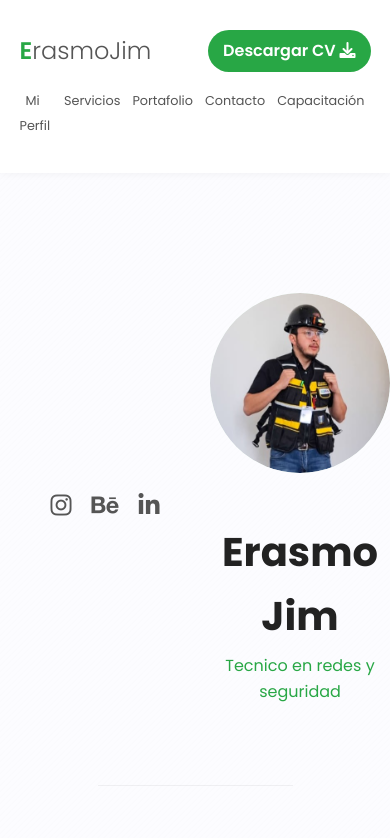
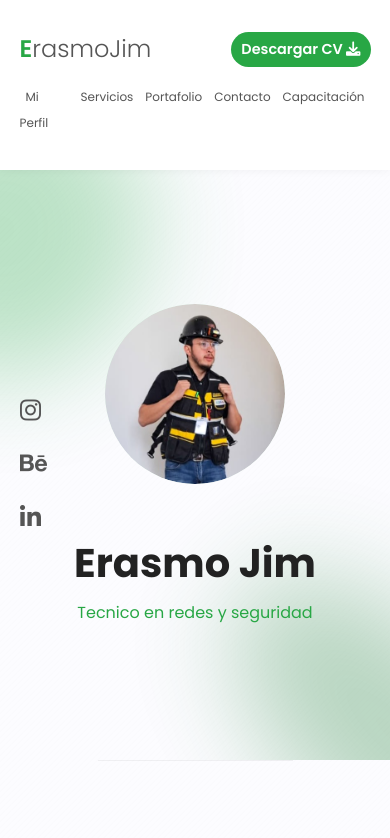
Before and after one commit to Mega1saturno/portafolioEJ, a plain HTML site: page index.html in a window 390 px wide. Shown: the top 838 px of the page. Drawn offline with Linux system fonts and the light colour scheme.

Commit message:
Add files via upload

```diff
--- a/style.css
+++ b/style.css
@@ -121,6 +121,7 @@ header nav ul li a:hover {
     padding-top: 50px; /* Espacio para que no toque la barra de navegación */
 }
 
+/* Contenedor principal del Hero que garantiza el centrado */
 .portrait-container {
     text-align: center; /* CLAVE: Centrar el contenido de la foto y texto */
     position: relative;
@@ -150,7 +151,7 @@ header nav ul li a:hover {
 
 .hero-text {
     margin-top: 20px;
-    text-align: center; /* CLAVE: Asegurar centrado del texto Erasmo Jim y subtítulo */
+    text-align: center; /* Asegura centrado del texto Erasmo Jim y subtítulo */
 }
 
 .hero-text h1 {
@@ -163,14 +164,14 @@ header nav ul li a:hover {
     color: var(--color-primario);
 }
 
-/* Barra de Redes Sociales */
+/* Barra de Redes Sociales (Por defecto, a la izquierda y vertical) */
 .social-bar {
     position: absolute;
     left: 50px;
     top: 50%;
     transform: translateY(-50%);
     display: flex;
-    flex-direction: column;
+    flex-direction: column; /* CLAVE: Íconos uno debajo del otro */
     gap: 20px;
     z-index: 50;
 }
@@ -515,15 +516,15 @@ footer {
         height: 280px;
     }
 
-    /* Barra Social: Mover al centro debajo del texto */
+    /* Barra Social: Restaurada la posición vertical lateral */
     .social-bar {
-        position: static;
-        flex-direction: row;
-        gap: 30px;
-        margin-top: 20px;
-        transform: none;
-        width: 100%;
-        justify-content: center;
+        position: absolute;
+        left: 30px; /* Acercar un poco más al borde en móvil */
+        top: 50%;
+        transform: translateY(-50%);
+        flex-direction: column; /* CLAVE: Vertical */
+        gap: 20px;
+        z-index: 50;
     }
 
     /* Credenciales: Apilar verticalmente */
@@ -560,21 +561,24 @@ footer {
 
     /* HEADER: Arreglo clave para el menú lineal */
     .header-container {
-        flex-direction: row; /* CLAVE: Forzar la dirección horizontal */
+        /* Usamos flex-wrap para que el menú pueda ir debajo, pero lo forzamos a ser lineal */
+        flex-direction: row;
         justify-content: space-between;
         align-items: center;
         padding: 10px 0;
-        flex-wrap: wrap; /* Permitir que el menú vaya debajo */
+        flex-wrap: wrap;
     }
 
     .logo {
-        order: 1; /* ErasmoJim a la izquierda */
+        order: 1;
         margin: 0;
     }
 
     .btn-cv {
-        order: 2; /* Botón CV a la derecha */
+        order: 2;
         margin: 0;
+        padding: 6px 10px; /* Reducir tamaño del botón CV */
+        font-size: 0.9em;
     }
 
     header nav {
@@ -584,50 +588,46 @@ footer {
     }
 
     header nav ul {
-        justify-content: space-around; /* Espaciar uniformemente los 5 links */
+        justify-content: space-between; /* Espaciar uniformemente los 5 links */
         flex-wrap: nowrap; /* CLAVE: Evitar que los enlaces se rompan en dos líneas */
-        padding: 5px 0; /* Un poco de padding vertical */
+        padding: 5px 0;
     }
 
     header nav ul li a {
         padding: 5px 6px;
-        font-size: 0.8em;
+        font-size: 0.75em; /* Reducir aún más el texto del menú */
     }
 
-    /* HERO: Centrado de Texto y Barra Social */
+    /* HERO: Centrado de Texto y Foto */
     .hero-portrait {
         min-height: 70vh;
-        padding-top: 120px; /* Asegura espacio bajo el nuevo menú */
+        padding-top: 80px;
     }
 
-    /* CLAVE para centrar: .portrait-container ya tiene text-align: center; */
+    /* Centrado de la foto y el texto (Ya está configurado en el bloque principal con text-align: center) */
     .portrait-photo-bg {
         width: 180px;
         height: 180px;
         margin-bottom: 20px;
     }
 
-    /* Ocultar las formas de fondo */
-    .hero-portrait::before,
-    .hero-portrait::after {
-        display: none;
-    }
-
-    /* El texto ya está centrado gracias a .hero-text {text-align: center} */
     .hero-text h1 {
         font-size: 2.5em;
+        text-align: center;
     }
     .hero-text .subtitle {
         font-size: 1em;
+        text-align: center;
     }
 
-    /* Barra Social (Se mueve del lateral al centro inferior) */
+    /* Barra Social: Reestablecida la posición vertical lateral */
     .social-bar {
-        position: static; /* CLAVE: Quitar la posición absoluta del lateral */
-        flex-direction: row; /* CLAVE: Horizontal */
-        justify-content: center; /* CLAVE: Centrar iconos */
-        margin-top: 15px;
-        gap: 20px;
+        position: absolute;
+        left: 20px; /* Mover más cerca del borde para liberar espacio */
+        top: 50%;
+        transform: translateY(-50%);
+        flex-direction: column; /* CLAVE: Vertical */
+        gap: 15px; /* Reducir espacio entre iconos */
     }
 
     /* Ajuste de altura de cajas en Capacitación y Portafolio */
```
